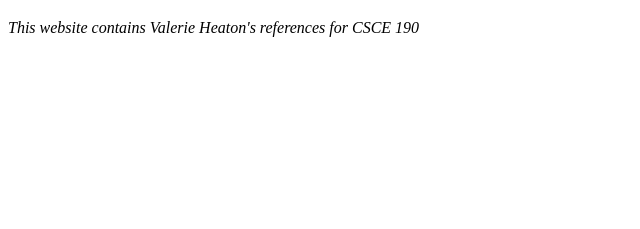
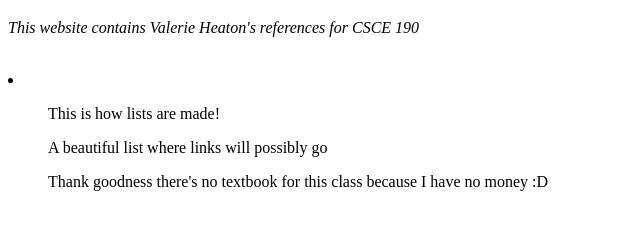
Before and after one commit to Valerie-Heaton/Valerie-Heaton.github.io, a plain HTML site: page index.html in a window 1280 px wide. Shown: the part 61-290 px from the top of the page, without its empty margins (0-640 px from the left). Drawn offline with Linux system fonts and the light colour scheme.

Commit message:
Add files via upload

```diff
--- a/index.html
+++ b/index.html
@@ -2,12 +2,18 @@
 
 <html>
     <head>
-        <link rel="stylesheet" href="styles.css">
+        <link rel="stylesheet" href="style.css"> <!--just in case we need styles later-->
         <title>CSCE 190: Valerie Heaton</title>
     </head>
     <body>
         <h1>Valerie Heaton's CSCE 190 Site</h1>
         <p><em>This website contains Valerie Heaton's references for CSCE 190</em></p>
+        <br>
+        <li>
+            <ul>This is how lists are made!</ul>
+            <ul>A beautiful list where links will possibly go</ul>
+            <ul>Thank goodness there's no textbook for this class because I have no money :D</ul>
+        </li>
     </body>
 
 </html>
```
